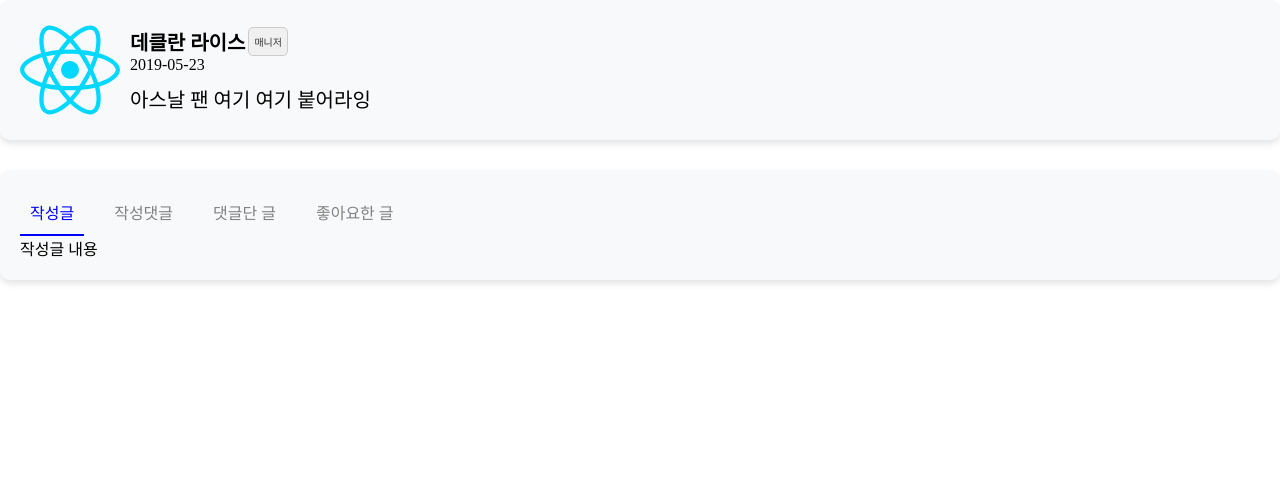
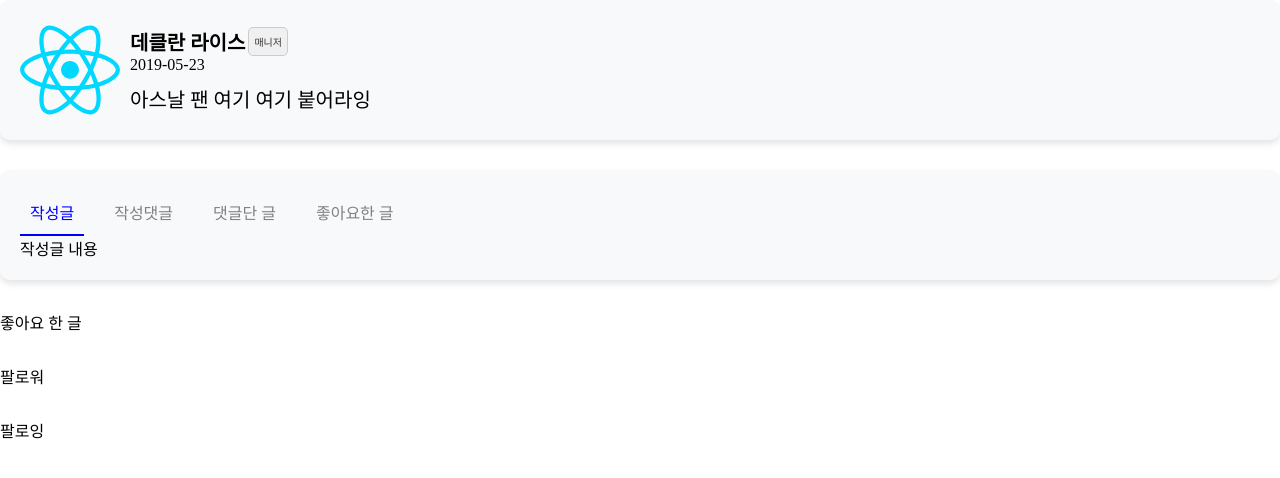
Before and after one commit to Gold-Gyu/Board-pjt, a React (Vite) app in the folder frontend/: page /mypage in a window 1280 px wide. Shown: the top 478 px of the page. Built offline with nearby package versions, Linux system fonts and the light colour scheme; no server answers.

Commit message:
마이페이지

```diff
--- a/frontend/src/pages/MyPage/MyPage.tsx
+++ b/frontend/src/pages/MyPage/MyPage.tsx
@@ -16,6 +16,15 @@ const MyPage = () => {
           profileImage="/src/assets/react.svg"
         />
         <MypageInfo />
+        <div>
+          좋아요 한 글
+        </div>
+        <div>
+          팔로워
+        </div>
+        <div>
+          팔로잉
+        </div>
       </div>
     </div>
   );
```
